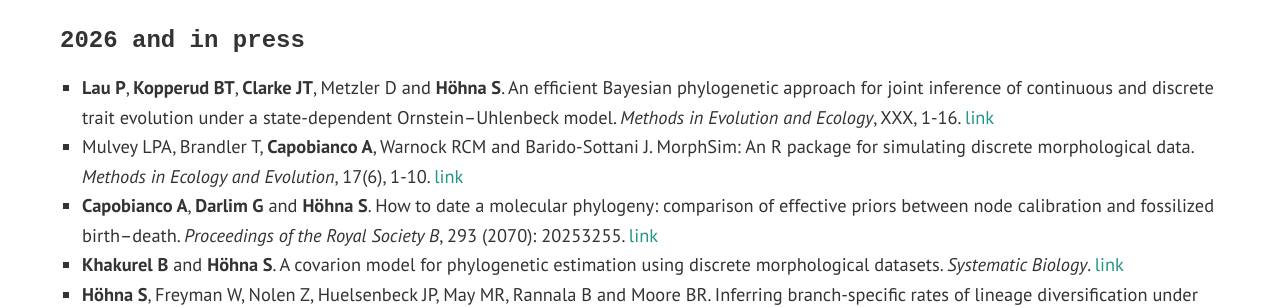
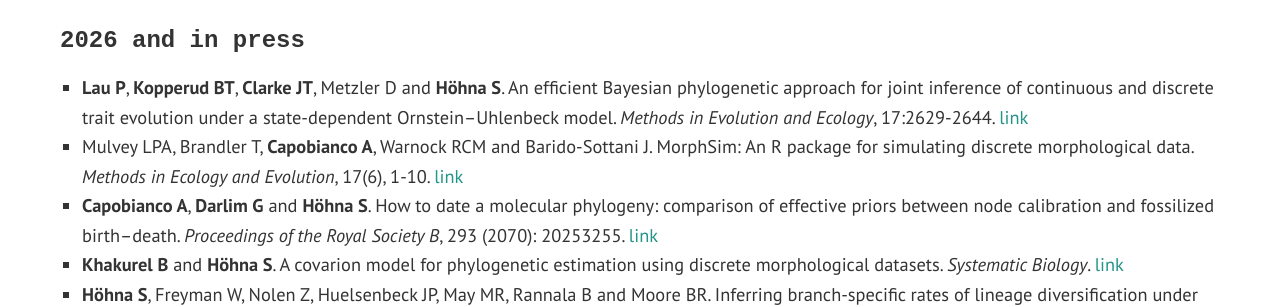
Before and after one commit to hoehnalab/hoehnalab.github.io, a Jekyll site: the page built from publications.md, in a window 1280 px wide and 900 px high. Shown: the part 174-481 px from the top of the window. Built offline with Jekyll 4.4.1, drawn with Linux system fonts in a browser that asks for light colours; some web fonts are replaced.

Commit message:
Adding page numbers for Priscilla's paper

```diff
--- a/publications.md
+++ b/publications.md
@@ -4,7 +4,7 @@ title: Publications
 permalink: /publications/
 ---
 <h3>2026 and in press</h3>
-- <strong>Lau P</strong>, <strong>Kopperud BT</strong>, <strong>Clarke JT</strong>, Metzler D and <strong>Höhna S</strong>. An efficient Bayesian phylogenetic approach for joint inference of continuous and discrete trait evolution under a state-dependent Ornstein–Uhlenbeck model. *Methods in Evolution and Ecology*, XXX, 1-16. [link](https://doi.org/10.1111/2041-210x.70371)
+- <strong>Lau P</strong>, <strong>Kopperud BT</strong>, <strong>Clarke JT</strong>, Metzler D and <strong>Höhna S</strong>. An efficient Bayesian phylogenetic approach for joint inference of continuous and discrete trait evolution under a state-dependent Ornstein–Uhlenbeck model. *Methods in Evolution and Ecology*, 17:2629-2644. [link](https://doi.org/10.1111/2041-210x.70371)
 - Mulvey LPA, Brandler T, <strong>Capobianco A</strong>, Warnock RCM and Barido-Sottani J. MorphSim: An R package for simulating discrete morphological data. *Methods in Ecology and Evolution*, 17(6), 1-10. [link](https://doi.org/10.1111/2041-210x.70326)
 - <strong>Capobianco A</strong>, <strong>Darlim G</strong> and <strong>Höhna S</strong>. How to date a molecular phylogeny: comparison of effective priors between node calibration and fossilized birth–death. *Proceedings of the Royal Society B*, 293 (2070): 20253255. [link](https://doi.org/10.1098/rspb.2025.3255)
 - <strong>Khakurel B</strong> and <strong>Höhna S</strong>. A covarion model for phylogenetic estimation using discrete morphological datasets. *Systematic Biology*. [link](https://doi.org/10.1093/sysbio/syag014)
```
